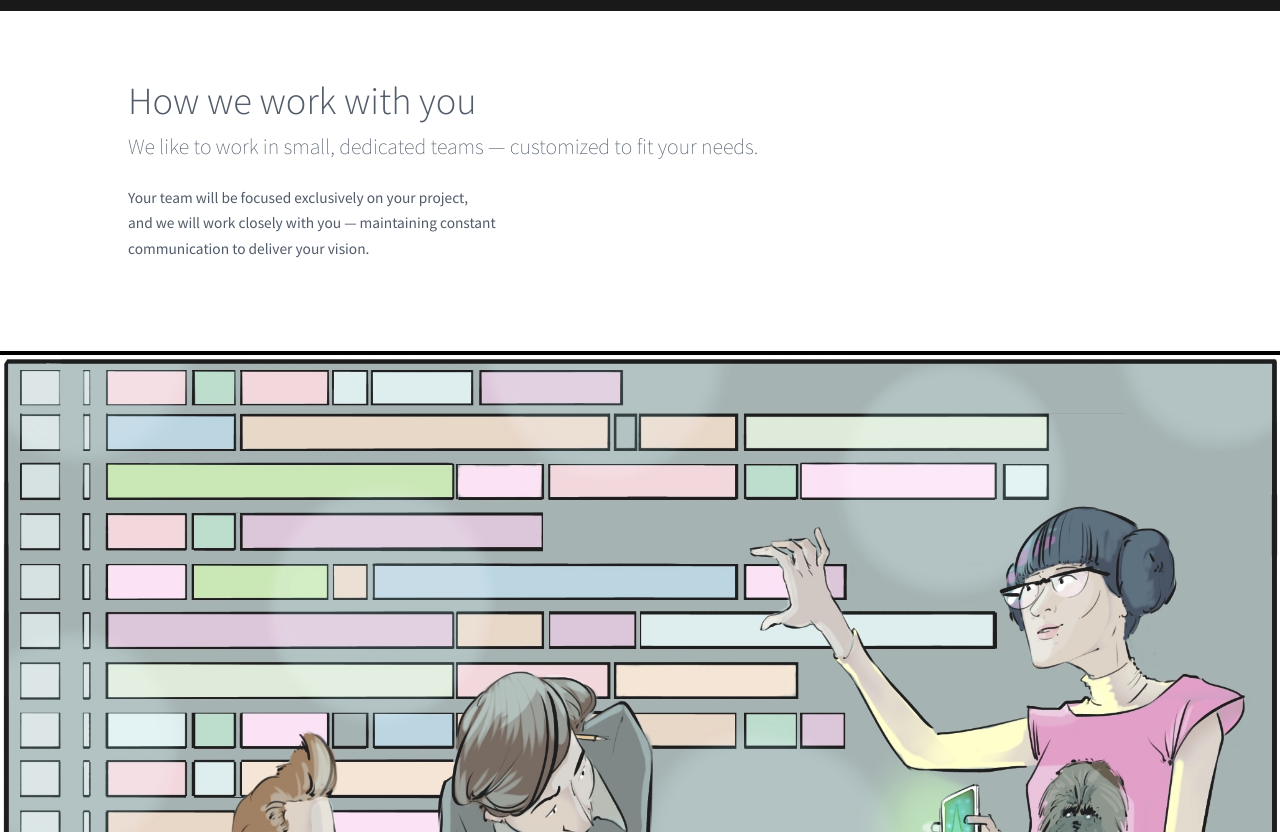
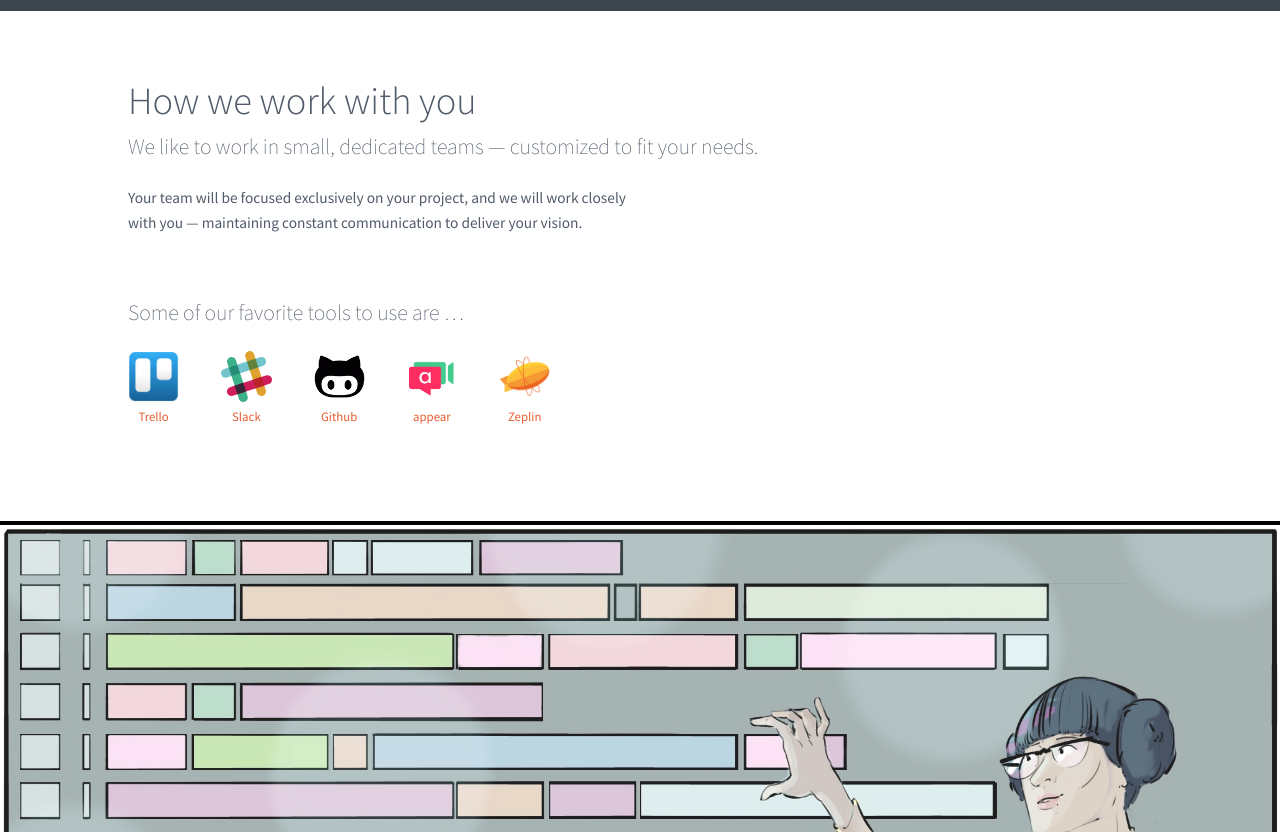
Before and after one commit to GRAFFT-Inc/grafft-inc.github.io, a Jekyll site: the page built from index.html, in a window 1280 px wide and 900 px high, scrolled down 840 px, cut to the strip 68-900 px from the top of the window. Built offline with Jekyll 4.4.1, drawn with Linux system fonts in a browser that asks for light colours; nearby versions of some CDN libraries; some of the changed text lies outside the part shown.

Commit message:
how we work with you design

```diff
--- a/css/main.css
+++ b/css/main.css
@@ -13,6 +13,11 @@ a {
     text-decoration: none;
 }
 
+.amp {
+    font-family: Baskerville, 'Goudy Old Style', Palatino, 'Book Antiqua', serif;
+    font-style: italic;
+    font-weight: normal;
+}
 
 /*
     Main nav
@@ -29,7 +34,7 @@ header {
 }
 
 header.scrolled {
-    background-color: rgba(0, 0, 0, 0.9);
+    background-color: #3d464d;
     transition: 1s;
 }
 
@@ -201,5 +206,29 @@ section.copy hgroup h3 {
 }
 
 .how-we-work-with-you h3 {
-    width: 30vw;
+    width: 40vw;
 }
+
+.favorites {
+    margin-top: 5vw;
+}
+
+.favorites ul li {
+    display: inline-block;
+    font-size: 1vw;
+    margin: 0 1.5vw;
+    text-align: center;
+}
+
+.favorites ul li:first-child {
+    margin-left: 0;
+}
+
+.favorites ul li:last-child {
+    margin-right: 0;
+}
+
+.favorites ul li img {
+    display: block;
+    height: 4vw;
+}
--- a/index.html
+++ b/index.html
@@ -32,10 +32,48 @@ title: React, React Native, Ruby on Rails, and NodeJS | NYC & Boston | GRAFFT
             We like to work in small, dedicated teams &mdash; customized to fit your needs.
         </h2>
         <h3>
-            Your team will be focused exclusively on your project, <br />
-            and we will work closely with you &mdash; maintaining constant communication
+            Your team will be focused exclusively on your project, and we will
+            work closely with you &mdash; maintaining constant communication
             to deliver your vision.
         </h3>
+
+        <section class="favorites">
+            <h2>Some of our favorite tools to use are &hellip;</h2>
+            <ul>
+                <li>
+                    <img src="/images/tools/trello.jpg" alt="Trello" />
+                    <a href="https://trello.com">Trello</a>
+                </li>
+                <li>
+                    <img src="/images/tools/slack.svg" alt="Slack" />
+                    <a href="https://slack.com">Slack</a>
+                </li>
+                <li>
+                    <img src="/images/tools/github.jpg" alt="Github" />
+                    <a href="https://github.com">Github</a>
+                </li>
+                <li>
+                    <img src="/images/tools/appear.jpg" alt="appear.in" />
+                    <a href="https://appear.in">appear</a>
+                </li>
+                <li>
+                    <img src="/images/tools/zeplin.jpg" alt="Zeplin" />
+                    <a href="https://zeplin.io">Zeplin</a>
+                </li>
+            </ul>
+        </section>
+        <!-- <ul>
+          <li>
+            Some of our favorite communication tools are Trello, Slack, GitHub, Appear.in and Zeplin.
+          </li>
+          <li>
+            We write code with single-responsibility to minimize technical debt, make the code easier to test, and allow
+            for easy feature changes.
+          </li>
+          <li>
+            We follow our favorite workflows defined in the <a href="/playbook">GRAFFT Playbook</a>.
+          </li>
+        </ul> -->
     </hgroup>
 </section>
 
@@ -43,8 +81,34 @@ title: React, React Native, Ruby on Rails, and NodeJS | NYC & Boston | GRAFFT
 
 <section class="copy section-light">
     <hgroup>
-        <h1>Lorem ipsum dolor sit.</h1>
-        <h2>Lorem ipsum dolor sit amet, consectetur adipisicing elit. Natus similique odio sint fugit neque amet earum ut dolor cupiditate, ex iusto voluptate, beatae, laudantium molestiae dignissimos. Maxime, a unde sunt.</h2>
+        <h1>Experience &amp; Technologies</h1>
+        <h2>GRAFFT designers and developers have collaborated on projects for
+            companies at all phases of success &mdash; from fail-fast startups to Fortune 500
+            &mdash; for more than 20 years.
+        </h2>
+        <h2>Design</h2>
+        <ul>
+          <li>Web Design</li>
+          <li>Mobile Design</li>
+          <li>UX Design</li>
+          <li>UI Design</li>
+        </ul>
+        <h2>Technology</h2>
+        <ul>
+          <li>React</li>
+          <li>React Native</li>
+          <li>Ruby on Rails</li>
+          <li>NodeJS</li>
+        </ul>
+        <h2>Business Solutions</h2>
+        <ul>
+          <li>Analytics</li>
+          <li>Automated Workflows</li>
+          <li>Payment Solutions</li>
+          <li>iOS &amp; Android Development</li>
+          <li>Cloud Infrastructure</li>
+          <li>Security</li>
+        </ul>
     </hgroup>
 </section>
 
--- a/js/global.js
+++ b/js/global.js
@@ -10,4 +10,7 @@ $(function() {
             $('section.p1').removeClass('scrolled');
         }
     });
+
+    // external links should open new window
+    $('.favorites ul li a').attr('target', '_blank');
 });
```
Also changed, not shown: images/tools/appear.jpg (added), images/tools/github.jpg (added), images/tools/slack.svg (added), images/tools/trello.jpg (added), images/tools/zeplin.jpg (added).
